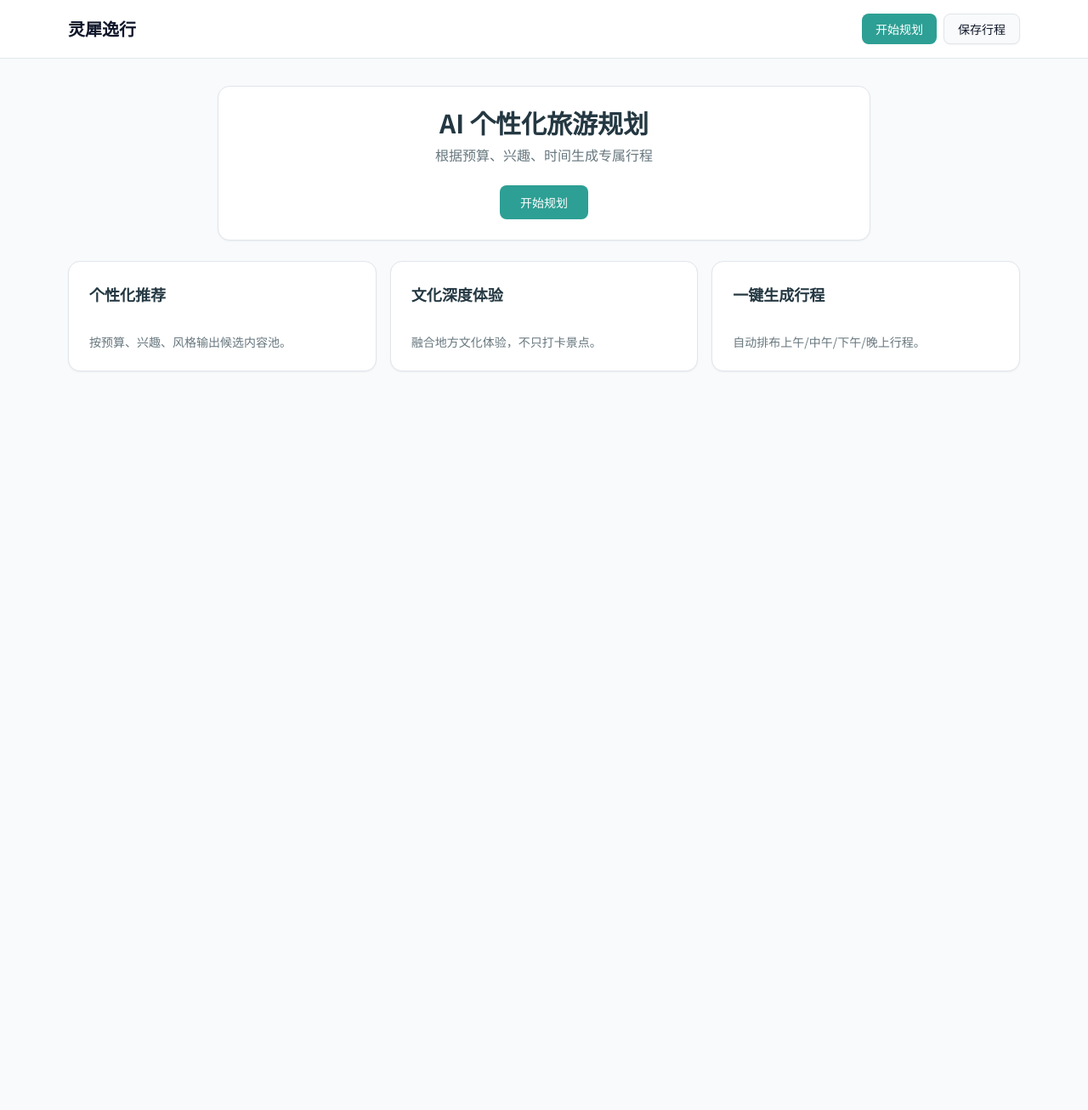
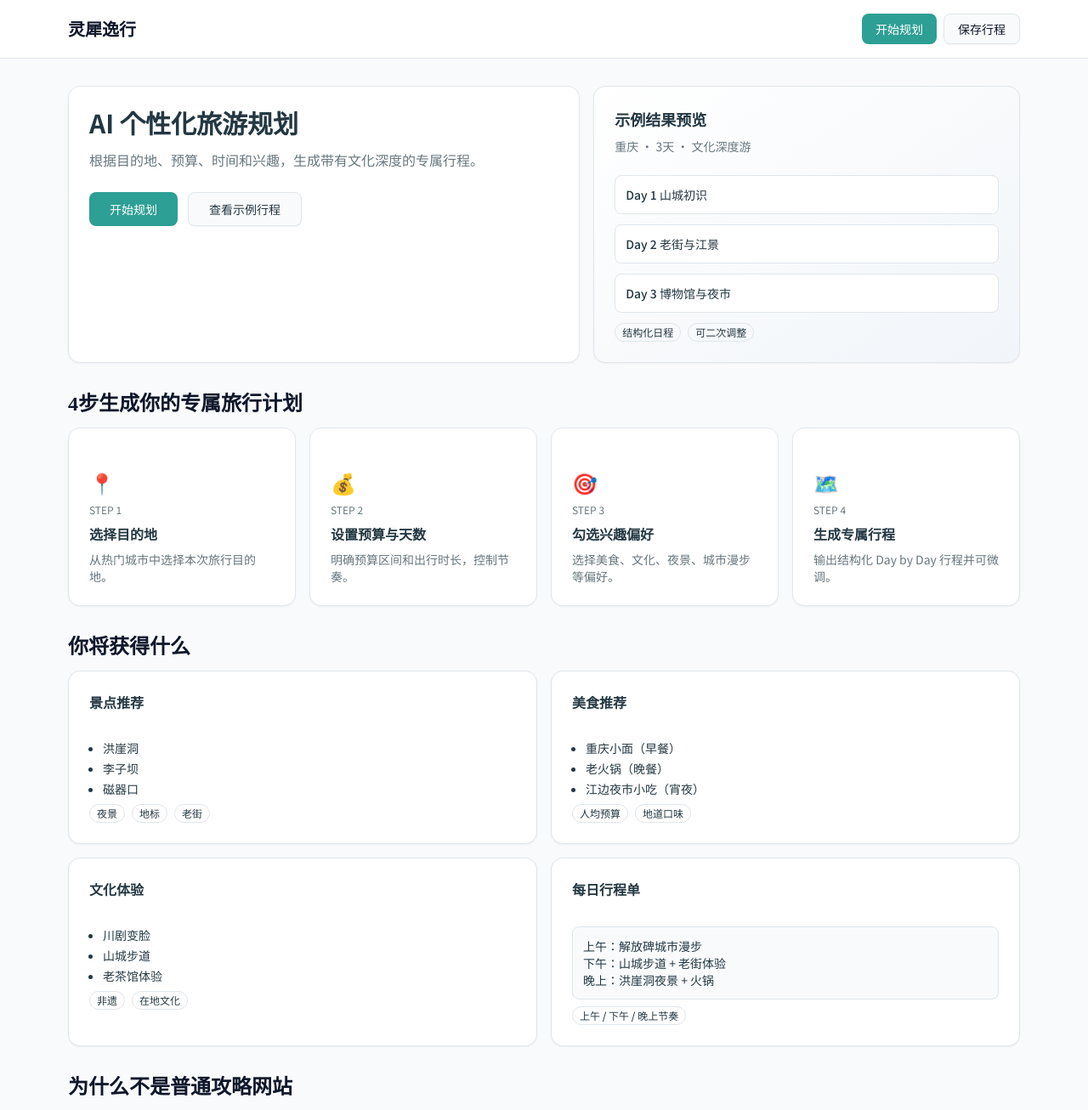
Before and after one commit to ZCZZENG/AI-Tourism-Planning-demo-, a React (Vite) app: page / in a window 1280 px wide. Shown: the top 1306 px of the page at 85% size. Before the commit the page ends 800 px from the top, so only its background shows below. Built offline with nearby package versions, Linux system fonts and the light colour scheme.

Commit message:
feat: redesign homepage with richer product information architecture

```diff
--- a/src/App.tsx
+++ b/src/App.tsx
@@ -4,6 +4,7 @@ import { Badge } from '@/components/ui/badge';
 import { Button } from '@/components/ui/button';
 import { Card, CardContent, CardDescription, CardHeader, CardTitle } from '@/components/ui/card';
 import { Input } from '@/components/ui/input';
+import { HomePage } from '@/sections/home/HomePage';
 import { generateItineraryPlan, generateRecommendations, regenerateDay } from '@/data/planner';
 import { deletePlan, getSavedPlans, savePlan } from '@/lib/storage';
 import type { ItineraryPlan, RecommendationItem, UserPreference } from '@/types';
@@ -144,7 +145,7 @@ function App() {
         onStartPlanning={() => navigate('/planning')}
         onViewSaved={() => navigate('/saved')}
       >
-        {route === '/' && <LandingPage onStartPlanning={() => navigate('/planning')} />}
+        {route === '/' && <HomePage onStartPlanning={() => navigate('/planning')} onViewSample={() => navigate('/itinerary')} />}
 
         {route === '/planning' && (
           <PlanningPage
@@ -241,34 +242,6 @@ function AppLayout({
       </header>
       <main className="mx-auto max-w-6xl px-4 py-8">{children}</main>
     </>
-  );
-}
-
-function LandingPage({ onStartPlanning }: { onStartPlanning: () => void }) {
-  return (
-    <div className="space-y-6">
-      <Card className="mx-auto max-w-3xl text-center">
-        <CardHeader>
-          <CardTitle className="text-3xl">AI 个性化旅游规划</CardTitle>
-          <CardDescription className="text-base">根据预算、兴趣、时间生成专属行程</CardDescription>
-        </CardHeader>
-        <CardContent>
-          <Button size="lg" onClick={onStartPlanning}>开始规划</Button>
-        </CardContent>
-      </Card>
-      <div className="grid gap-4 md:grid-cols-3">
-        {[
-          { title: '个性化推荐', desc: '按预算、兴趣、风格输出候选内容池。' },
-          { title: '文化深度体验', desc: '融合地方文化体验，不只打卡景点。' },
-          { title: '一键生成行程', desc: '自动排布上午/中午/下午/晚上行程。' },
-        ].map((feature) => (
-          <Card key={feature.title}>
-            <CardHeader><CardTitle className="text-lg">{feature.title}</CardTitle></CardHeader>
-            <CardContent><p className="text-sm text-muted-foreground">{feature.desc}</p></CardContent>
-          </Card>
-        ))}
-      </div>
-    </div>
   );
 }
 
--- /dev/null
+++ b/src/sections/home/HomePage.tsx
@@ -0,0 +1,175 @@
+import { Badge } from '@/components/ui/badge';
+import { Button } from '@/components/ui/button';
+import { Card, CardContent, CardDescription, CardHeader, CardTitle } from '@/components/ui/card';
+
+type HomePageProps = {
+  onStartPlanning: () => void;
+  onViewSample: () => void;
+};
+
+const steps = [
+  { icon: '📍', title: '选择目的地', desc: '从热门城市中选择本次旅行目的地。' },
+  { icon: '💰', title: '设置预算与天数', desc: '明确预算区间和出行时长，控制节奏。' },
+  { icon: '🎯', title: '勾选兴趣偏好', desc: '选择美食、文化、夜景、城市漫步等偏好。' },
+  { icon: '🗺️', title: '生成专属行程', desc: '输出结构化 Day by Day 行程并可微调。' },
+];
+
+export function HomePage({ onStartPlanning, onViewSample }: HomePageProps) {
+  return (
+    <div className="space-y-8">
+      <HeroSection onStartPlanning={onStartPlanning} onViewSample={onViewSample} />
+      <HowItWorksSection />
+      <OutputPreviewSection />
+      <DifferentiatorSection />
+      <SampleItinerarySection onStartPlanning={onStartPlanning} />
+    </div>
+  );
+}
+
+function HeroSection({ onStartPlanning, onViewSample }: HomePageProps) {
+  return (
+    <section className="grid gap-4 lg:grid-cols-[1.2fr_1fr]">
+      <Card className="border-slate-200">
+        <CardHeader className="gap-3">
+          <CardTitle className="text-3xl">AI 个性化旅游规划</CardTitle>
+          <CardDescription className="text-base leading-7">
+            根据目的地、预算、时间和兴趣，生成带有文化深度的专属行程。
+          </CardDescription>
+        </CardHeader>
+        <CardContent className="flex flex-wrap gap-3">
+          <Button size="lg" onClick={onStartPlanning}>开始规划</Button>
+          <Button size="lg" variant="outline" onClick={onViewSample}>查看示例行程</Button>
+        </CardContent>
+      </Card>
+
+      <Card className="bg-gradient-to-br from-white to-slate-100">
+        <CardHeader>
+          <CardTitle className="text-lg">示例结果预览</CardTitle>
+          <CardDescription>重庆 · 3天 · 文化深度游</CardDescription>
+        </CardHeader>
+        <CardContent className="space-y-3 text-sm">
+          {['Day 1 山城初识', 'Day 2 老街与江景', 'Day 3 博物馆与夜市'].map((d) => (
+            <div key={d} className="rounded-md border bg-white p-3 font-medium">{d}</div>
+          ))}
+          <div className="flex gap-2">
+            <Badge variant="outline">结构化日程</Badge>
+            <Badge variant="outline">可二次调整</Badge>
+          </div>
+        </CardContent>
+      </Card>
+    </section>
+  );
+}
+
+function HowItWorksSection() {
+  return (
+    <section className="space-y-3">
+      <h2 className="text-2xl font-semibold">4步生成你的专属旅行计划</h2>
+      <div className="grid gap-4 md:grid-cols-2 lg:grid-cols-4">
+        {steps.map((step, idx) => (
+          <Card key={step.title} className="border-slate-200">
+            <CardContent className="space-y-2 pt-6">
+              <div className="text-2xl">{step.icon}</div>
+              <p className="text-xs text-muted-foreground">STEP {idx + 1}</p>
+              <p className="font-semibold">{step.title}</p>
+              <p className="text-sm text-muted-foreground">{step.desc}</p>
+            </CardContent>
+          </Card>
+        ))}
+      </div>
+    </section>
+  );
+}
+
+function OutputPreviewSection() {
+  return (
+    <section className="space-y-3">
+      <h2 className="text-2xl font-semibold">你将获得什么</h2>
+      <div className="grid gap-4 md:grid-cols-2">
+        <Card>
+          <CardHeader><CardTitle className="text-base">景点推荐</CardTitle></CardHeader>
+          <CardContent className="space-y-2 text-sm">
+            <ul className="list-disc space-y-1 pl-4"><li>洪崖洞</li><li>李子坝</li><li>磁器口</li></ul>
+            <div className="flex gap-2"><Badge variant="outline">夜景</Badge><Badge variant="outline">地标</Badge><Badge variant="outline">老街</Badge></div>
+          </CardContent>
+        </Card>
+
+        <Card>
+          <CardHeader><CardTitle className="text-base">美食推荐</CardTitle></CardHeader>
+          <CardContent className="space-y-2 text-sm">
+            <ul className="list-disc space-y-1 pl-4"><li>重庆小面（早餐）</li><li>老火锅（晚餐）</li><li>江边夜市小吃（宵夜）</li></ul>
+            <div className="flex gap-2"><Badge variant="outline">人均预算</Badge><Badge variant="outline">地道口味</Badge></div>
+          </CardContent>
+        </Card>
+
+        <Card>
+          <CardHeader><CardTitle className="text-base">文化体验</CardTitle></CardHeader>
+          <CardContent className="space-y-2 text-sm">
+            <ul className="list-disc space-y-1 pl-4"><li>川剧变脸</li><li>山城步道</li><li>老茶馆体验</li></ul>
+            <div className="flex gap-2"><Badge variant="outline">非遗</Badge><Badge variant="outline">在地文化</Badge></div>
+          </CardContent>
+        </Card>
+
+        <Card>
+          <CardHeader><CardTitle className="text-base">每日行程单</CardTitle></CardHeader>
+          <CardContent className="space-y-2 text-sm">
+            <div className="rounded-md border bg-slate-50 p-3">
+              <p>上午：解放碑城市漫步</p>
+              <p>下午：山城步道 + 老街体验</p>
+              <p>晚上：洪崖洞夜景 + 火锅</p>
+            </div>
+            <Badge variant="outline">上午 / 下午 / 晚上节奏</Badge>
+          </CardContent>
+        </Card>
+      </div>
+    </section>
+  );
+}
+
+function DifferentiatorSection() {
+  return (
+    <section className="space-y-3">
+      <h2 className="text-2xl font-semibold">为什么不是普通攻略网站</h2>
+      <div className="grid gap-4 md:grid-cols-3">
+        <Card><CardContent className="pt-6"><p className="font-semibold">按预算筛选推荐内容</p><p className="mt-2 text-sm text-muted-foreground">自动过滤高/中/低预算项目，减少无效信息。</p></CardContent></Card>
+        <Card><CardContent className="pt-6"><p className="font-semibold">不只推荐景点，也补充文化体验</p><p className="mt-2 text-sm text-muted-foreground">从“看景点”升级到“体验一座城市”。</p></CardContent></Card>
+        <Card><CardContent className="pt-6"><p className="font-semibold">自动生成上午 / 下午 / 晚上的行程节奏</p><p className="mt-2 text-sm text-muted-foreground">避免一天安排混乱，形成可执行日程。</p></CardContent></Card>
+      </div>
+    </section>
+  );
+}
+
+function SampleItinerarySection({ onStartPlanning }: { onStartPlanning: () => void }) {
+  return (
+    <section className="space-y-3">
+      <h2 className="text-2xl font-semibold">示例行程</h2>
+      <Card className="border-slate-200">
+        <CardHeader>
+          <CardTitle>重庆 · 3天</CardTitle>
+          <CardDescription>
+            <span className="mr-4">风格：文化深度 / 城市漫步</span>
+            <span>预算：中预算</span>
+          </CardDescription>
+        </CardHeader>
+        <CardContent className="space-y-2 text-sm">
+          <TimelineItem day="Day 1" content="解放碑 → 山城步道 → 洪崖洞夜景" />
+          <TimelineItem day="Day 2" content="磁器口 → 老茶馆 → 川剧体验" />
+          <TimelineItem day="Day 3" content="三峡博物馆 → 李子坝 → 江边夜市" />
+          <Button className="mt-3" onClick={onStartPlanning}>我也生成类似行程</Button>
+        </CardContent>
+      </Card>
+    </section>
+  );
+}
+
+function TimelineItem({ day, content }: { day: string; content: string }) {
+  return (
+    <div className="flex items-start gap-3 rounded-md border bg-white p-3">
+      <div className="mt-1 h-2 w-2 rounded-full bg-primary" />
+      <div>
+        <p className="font-medium">{day}</p>
+        <p className="text-muted-foreground">{content}</p>
+      </div>
+    </div>
+  );
+}
```
